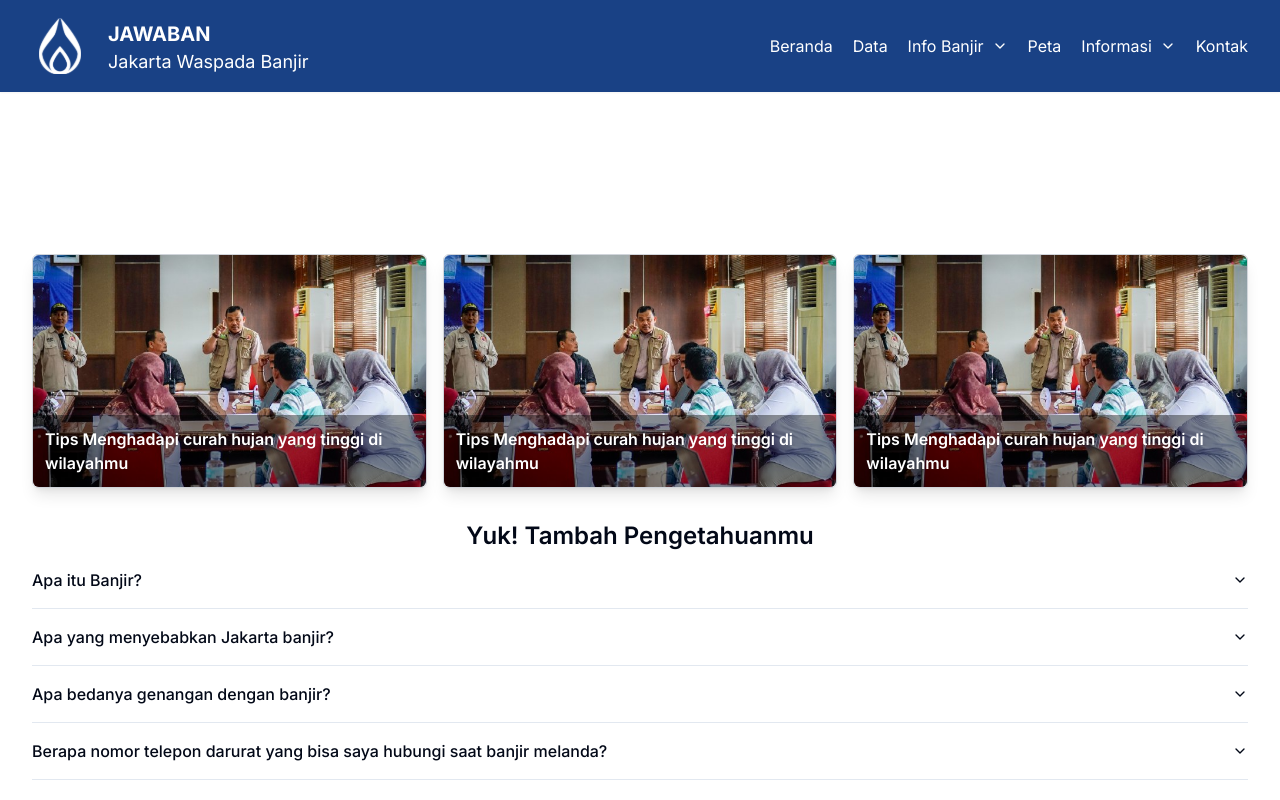
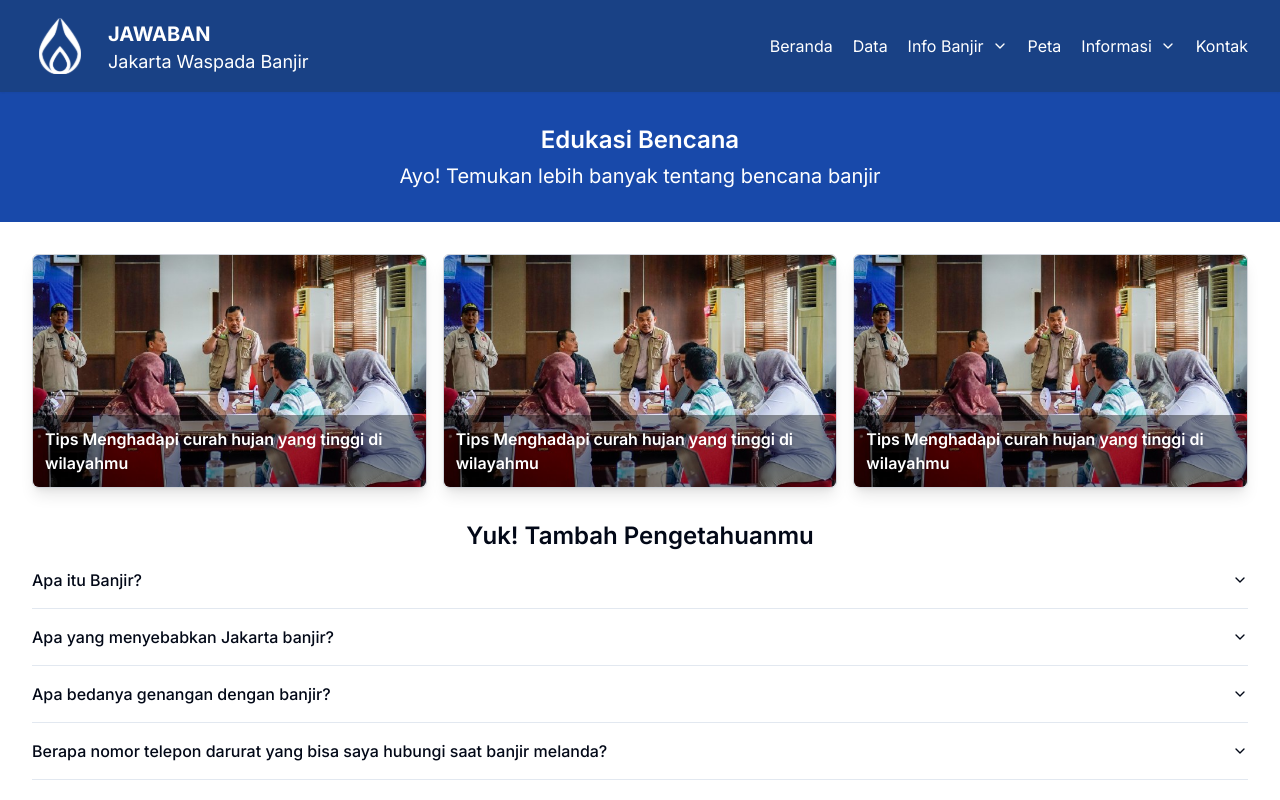
Before and after one commit to Jakarta-Waspada-Banjir/jawaban-landing-page, a Next.js app: page /edukasi-bencana in a window 1280 px wide. Built offline with nearby package versions, Linux system fonts and the light colour scheme.

Commit message:
fix: adjust value for secondary color

```diff
--- a/src/app/globals.css
+++ b/src/app/globals.css
@@ -16,7 +16,7 @@
     --primary: 218 68% 31%;
     --primary-foreground: 210 40% 98%;
 
-    --secondary: 218 30% 79% 1;
+    --secondary: 220 75% 38%;
     --secondary-foreground: 222.2 47.4% 11.2%;
 
     --muted: 210 40% 96.1%;
```
